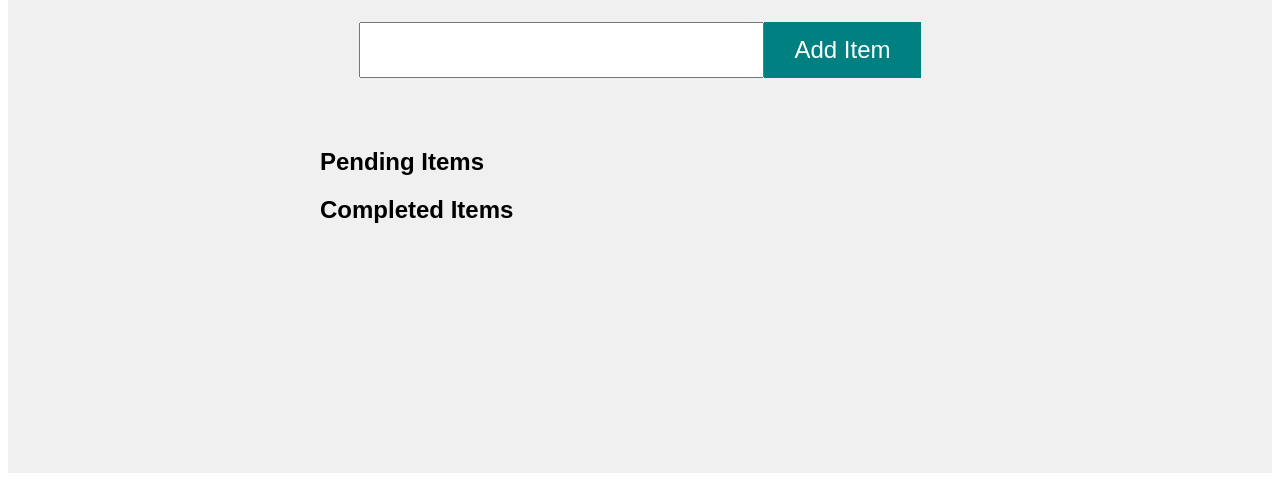
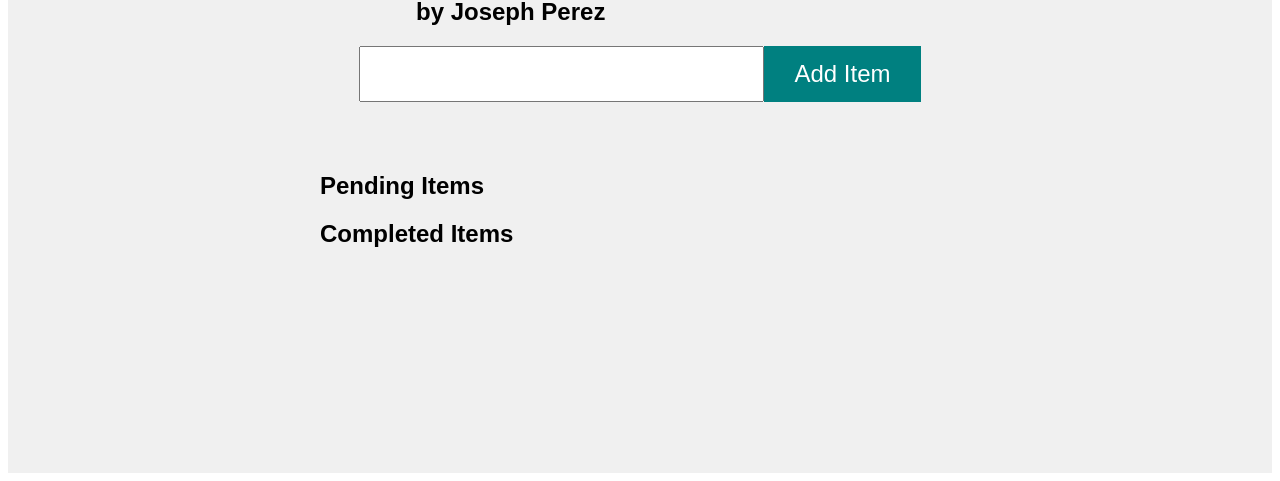
Before and after one commit to josephp-southtexascollege/homework2, a plain HTML site: page index.html in a window 1280 px wide. Shown: the part 335-816 px from the top of the page. Drawn offline with Linux system fonts and the light colour scheme.

Commit message:
Change the index file by adding my name after the title.

```diff
--- a/index.html
+++ b/index.html
@@ -12,6 +12,7 @@
 
         <div>
         <h1 class="main-title">A Simple To Do List</h1>
+        <h2>by Joseph Perez</h2>
         </div>
 
         <div class="formItems">
```
